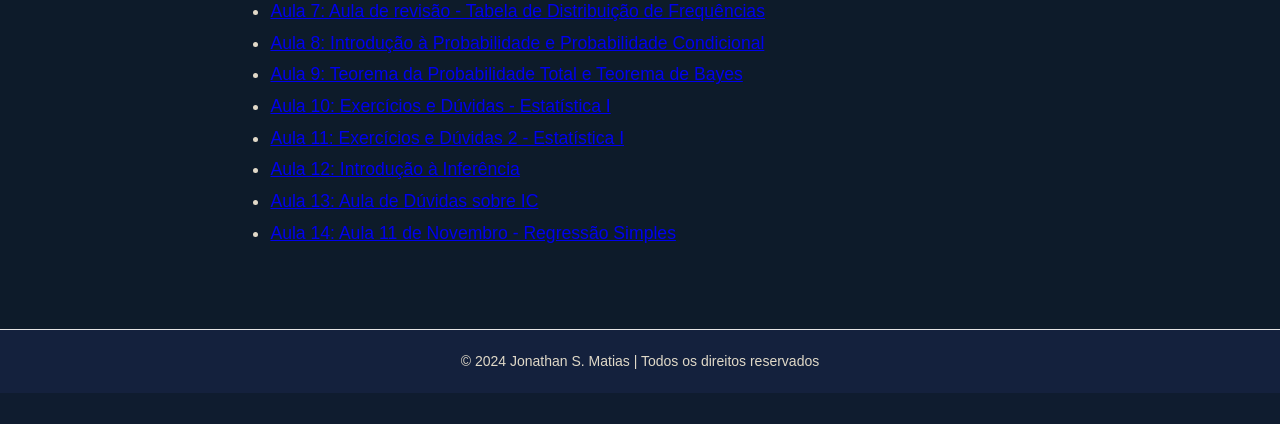
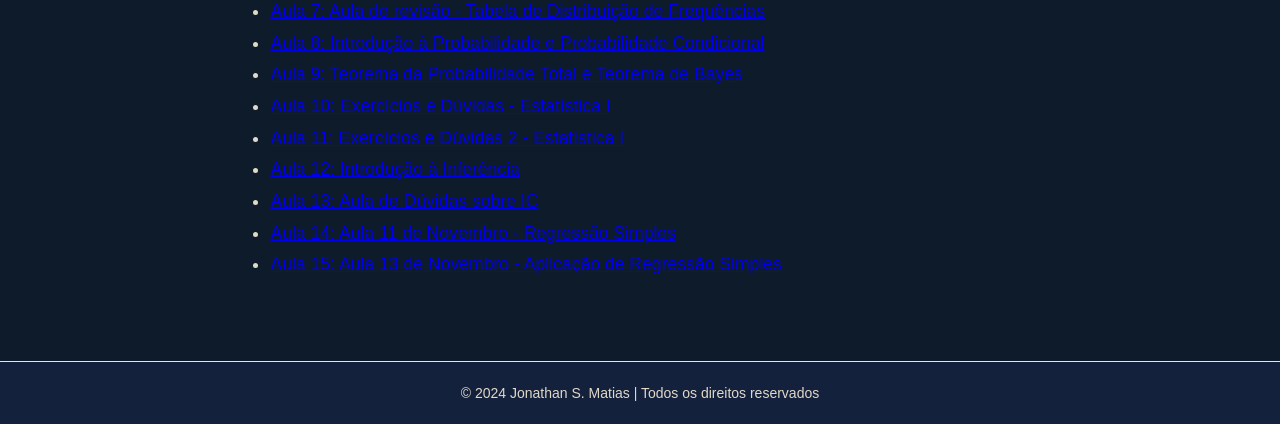
Before and after one commit to jonathanestatistica/webpage, a Flask app: page /videos/ in a window 1280 px wide. Shown: the part 662-1086 px from the top of the page. Before the commit the page ends 1055 px from the top, so only its background shows below. Run offline with Flask 3, Linux system fonts and the light colour scheme.

Commit message:
Add files via upload

```diff
--- a/templates/videos.html
+++ b/templates/videos.html
@@ -20,6 +20,7 @@
         <li><a href="https://www.youtube.com/watch?v=GIwYeBqhnlY" target="_blank">Aula 12: Introdução à Inferência </a></li>
         <li><a href="https://www.youtube.com/watch?v=yzy82EBed24" target="_blank">Aula 13: Aula de Dúvidas sobre IC </a></li>
         <li><a href="https://www.youtube.com/watch?v=znaTzHvjp_0" target="_blank">Aula 14: Aula 11 de Novembro - Regressão Simples </a></li>
+        <li><a href="https://www.youtube.com/watch?v=B1ML7UA9THE" target="_blank">Aula 15: Aula 13 de Novembro - Aplicação de Regressão Simples </a></li>
     </ul>
 </div>
 {% endblock %}
```
